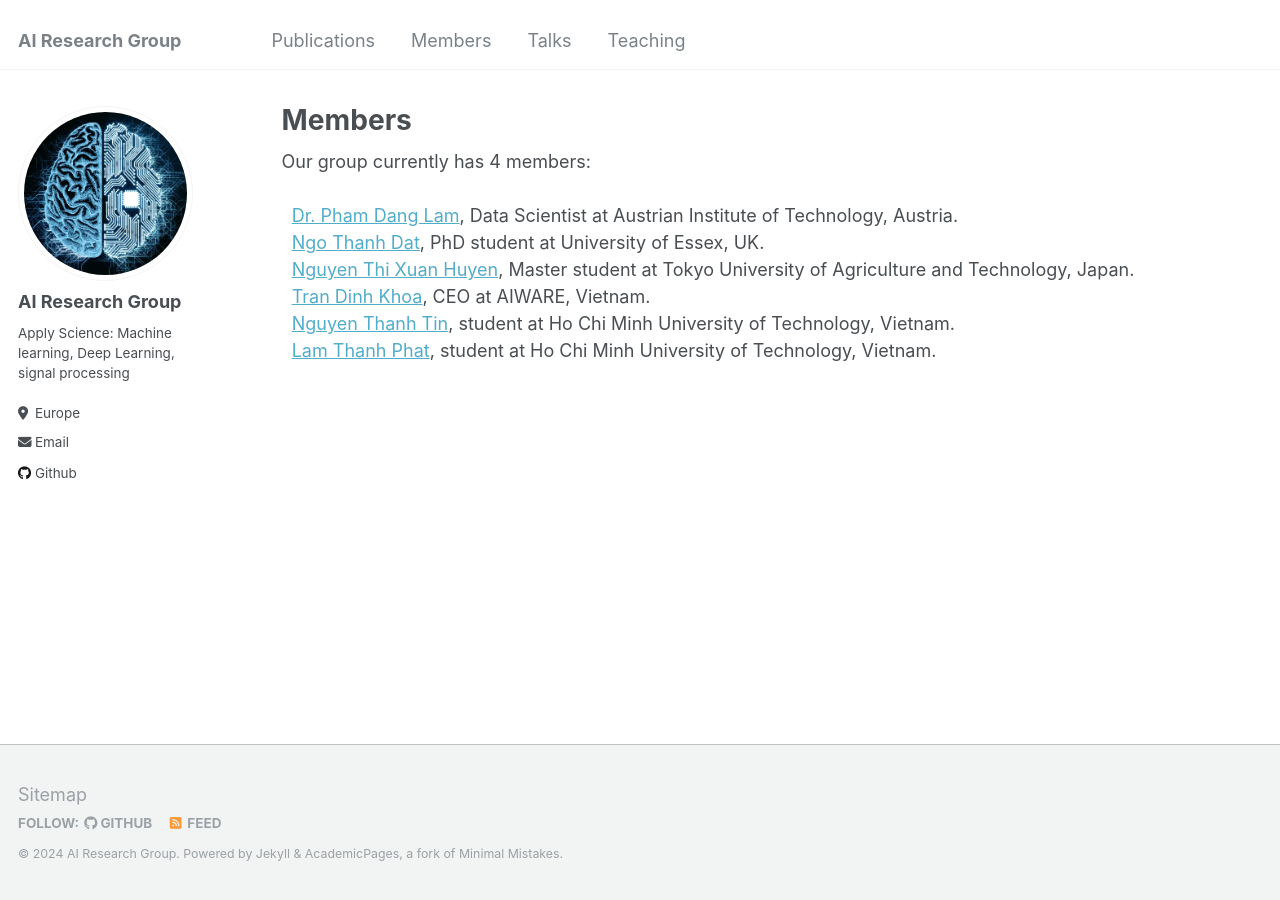
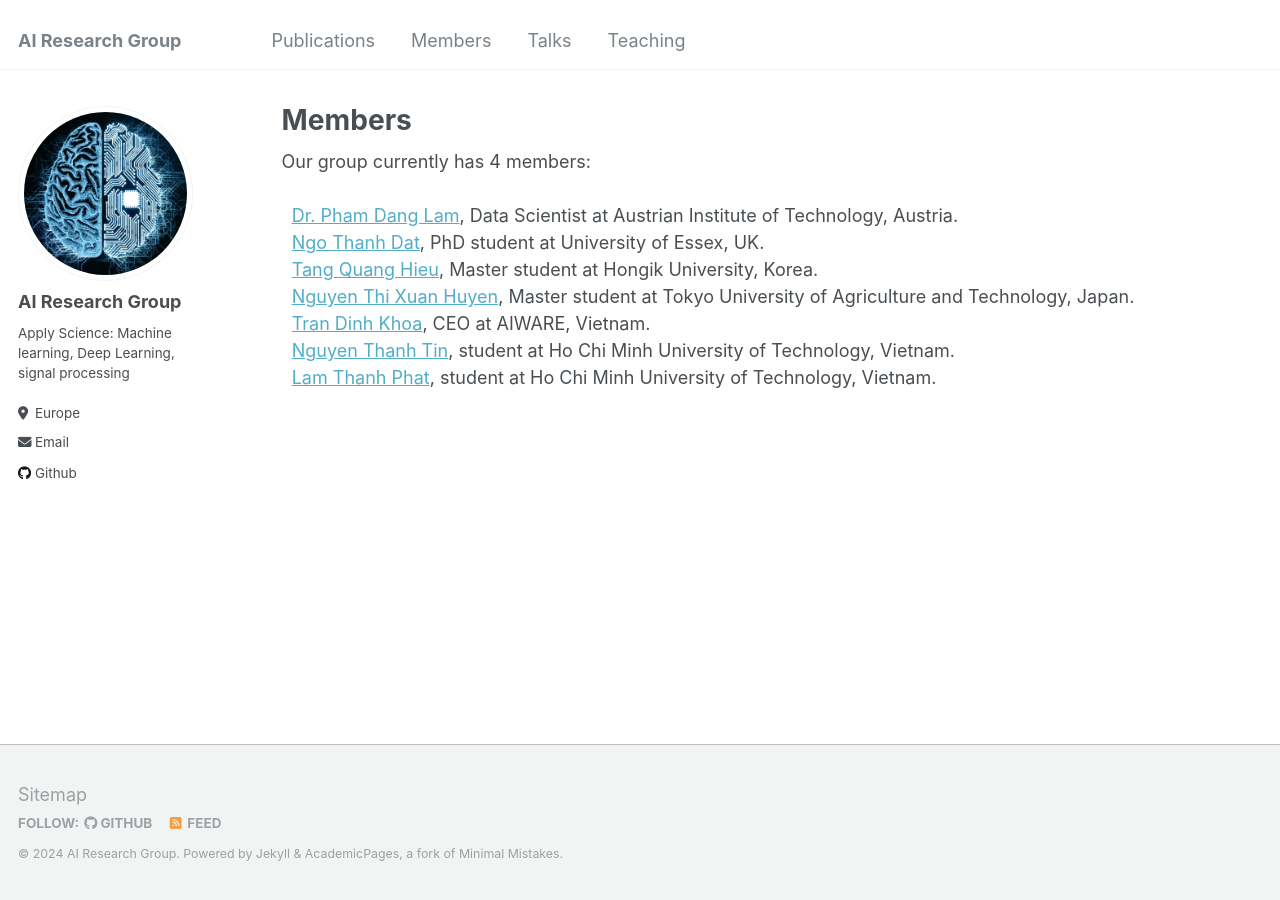
Before and after one commit to AI-ResearchGroup/AI-ResearchGroup.github.io, a Jekyll site: the page built from _pages/members.html, in a window 1280 px wide. Built offline with Jekyll 4.4.1, drawn with Linux system fonts in a browser that asks for light colours.

Commit message:
Update members.html

```diff
--- a/_pages/members.html
+++ b/_pages/members.html
@@ -10,6 +10,7 @@ Our group currently has 4 members:
 <br>
 &nbsp <a href="https://www.linkedin.com/in/lamdpham/">Dr. Pham Dang Lam</a>, Data Scientist at Austrian Institute of Technology, Austria.<br>
 &nbsp <a href="https://scholar.google.com/citations?user=eGhqKTkAAAAJ&hl=en&authuser=1">Ngo Thanh Dat</a>, PhD student at University of Essex, UK.<br>
+&nbsp <a href="https://www.linkedin.com/in/quang-hieu-tang-997400144/">Tang Quang Hieu</a>, Master student at Hongik University, Korea.<br>
 &nbsp <a href="https://www.linkedin.com/in/huyenntx308/">Nguyen Thi Xuan Huyen</a>, Master student at Tokyo University of Agriculture and Technology, Japan.<br>
 &nbsp <a href="https://www.linkedin.com/in/khoa-tran-dinh/">Tran Dinh Khoa</a>, CEO at AIWARE, Vietnam.<br>
 &nbsp <a href="https://www.linkedin.com/in/tin-nguyen-thanh/">Nguyen Thanh Tin</a>, student at Ho Chi Minh University of Technology, Vietnam.<br>
```
